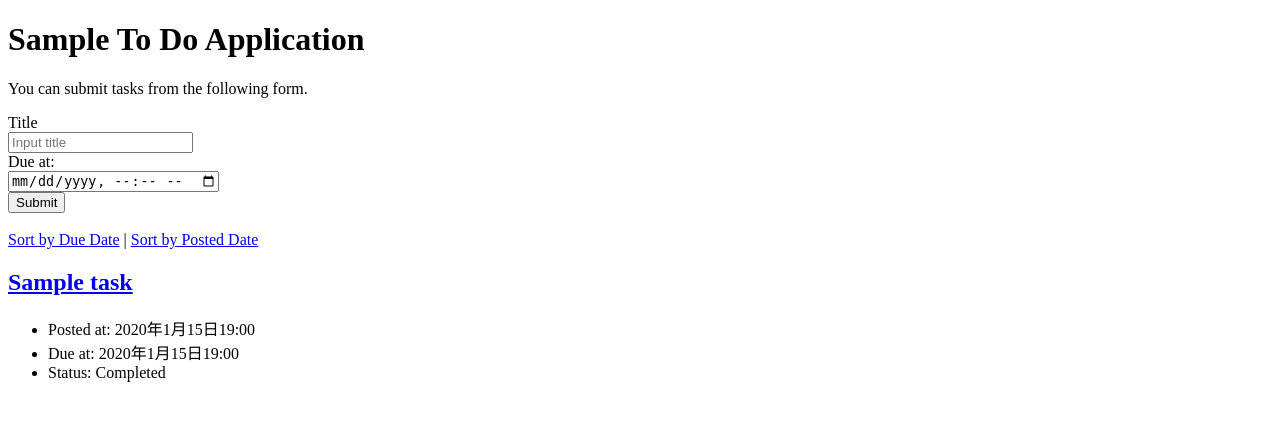
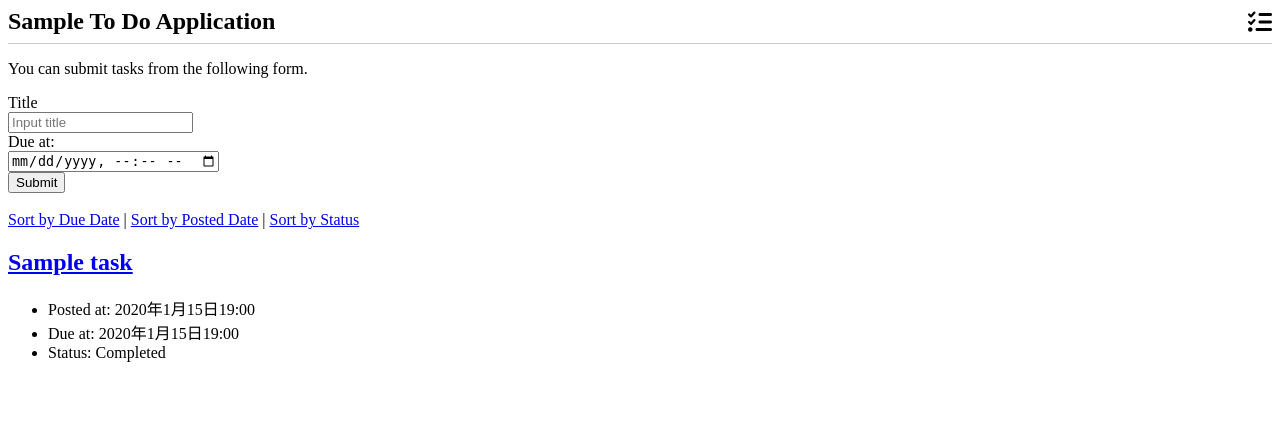
Before and after one commit to fightmaster0728/django-test-exercise, a Django app: page / in a window 1280 px wide. Shown: the top 421 px of the page. Run offline with Django 5.2, Linux system fonts and the light colour scheme; tables that the repository leaves empty hold one stand-in row (values such as "Sample post"); some libraries are stand-ins or nearby versions.

Commit message:
indexページにアイコンを追加。statusの関数が消えていたので再度作成しなおしました。

```diff
--- a/todo/templates/todo/index.html
+++ b/todo/templates/todo/index.html
@@ -6,10 +6,32 @@
   <title>To Do Application</title>
   <meta charset="UTF-8">
   <meta name="author" content="INIAD">
+  <script src="https://kit.fontawesome.com/0ac0e77069.js" crossorigin="anonymous"></script>
+  <style>
+    #title {
+      display: flex;
+      justify-content: space-between;
+      align-items: center;
+      border-bottom: 1px solid #ccc;
+      padding-bottom: 0.5em;
+      margin-bottom: 1em;
+    }
+    #title h1 {
+      margin: 0;
+      font-size: 1.5em;
+    }
+    #title i {
+      font-size: 1.5em;
+    }
+  </style>
 </head>
 
 <body>
+  <div id="title">
     <h1>Sample To Do Application</h1>
+    <i class="fa-solid fa-list-check"></i>
+  </div>
+
   <p>You can submit tasks from the following form.</p>
   <form action="{% url 'index' %}" method="post">
     {% csrf_token %}
@@ -29,7 +51,8 @@
 
   <div>
     <a href="{% url 'index' %}?order=due">Sort by Due Date</a> |
-      <a href="{% url 'index' %}?order=post">Sort by Posted Date</a>
+    <a href="{% url 'index' %}?order=post">Sort by Posted Date</a> |
+    <a href="{% url 'index' %}?order=status">Sort by Status</a>
   </div>
 
   {% for task in tasks %}
--- a/todo/views.py
+++ b/todo/views.py
@@ -4,19 +4,25 @@ from django.utils.timezone import make_aware
 from django.utils.dateparse import parse_datetime
 from todo.models import Task
 
-# Create your views here.
 def index(request):
     if request.method == 'POST':
-        task = Task(title=request.POST['title'], due_at=make_aware(parse_datetime(request.POST['due_at'])))
+        task = Task(
+            title=request.POST['title'],
+            due_at=make_aware(parse_datetime(request.POST['due_at']))
+        )
         task.save()
 
-    if request.GET.get('order') == 'due':
+    order = request.GET.get('order')
+
+    if order == 'due':
         tasks = Task.objects.order_by('due_at')
+    elif order == 'status':
+        tasks = Task.objects.order_by('completed', '-posted_at')
     else:
         tasks = Task.objects.order_by('-posted_at')
 
     context = {
-        'tasks' : tasks
+        'tasks': tasks
     }
     return render(request, 'todo/index.html', context)
 
@@ -27,14 +33,13 @@ def detail(request, task_id):
         raise Http404("Task does not exist")
 
     context = {
-        'task' : task,
+        'task': task,
     }
     return render(request, 'todo/detail.html', context)
 
-
 def delete(request, task_id):
     try:
-        task=Task.objects.get(pk=task_id)
+        task = Task.objects.get(pk=task_id)
     except Task.DoesNotExist:
         raise Http404("Task does not exist")
     task.delete()
@@ -55,11 +60,11 @@ def update(request, task_id):
     except Task.DoesNotExist:
         raise Http404("Task does not exist")
     if request.method == 'POST':
-        task = Task.objects.get(pk=task_id)
         task.title = request.POST['title']
         task.due_at = make_aware(parse_datetime(request.POST['due_at']))
         task.save()
         return redirect(detail, task_id)
+
     context = {
         'task': task
     }
```
Lines whose indentation alone changed are shown as unchanged.
